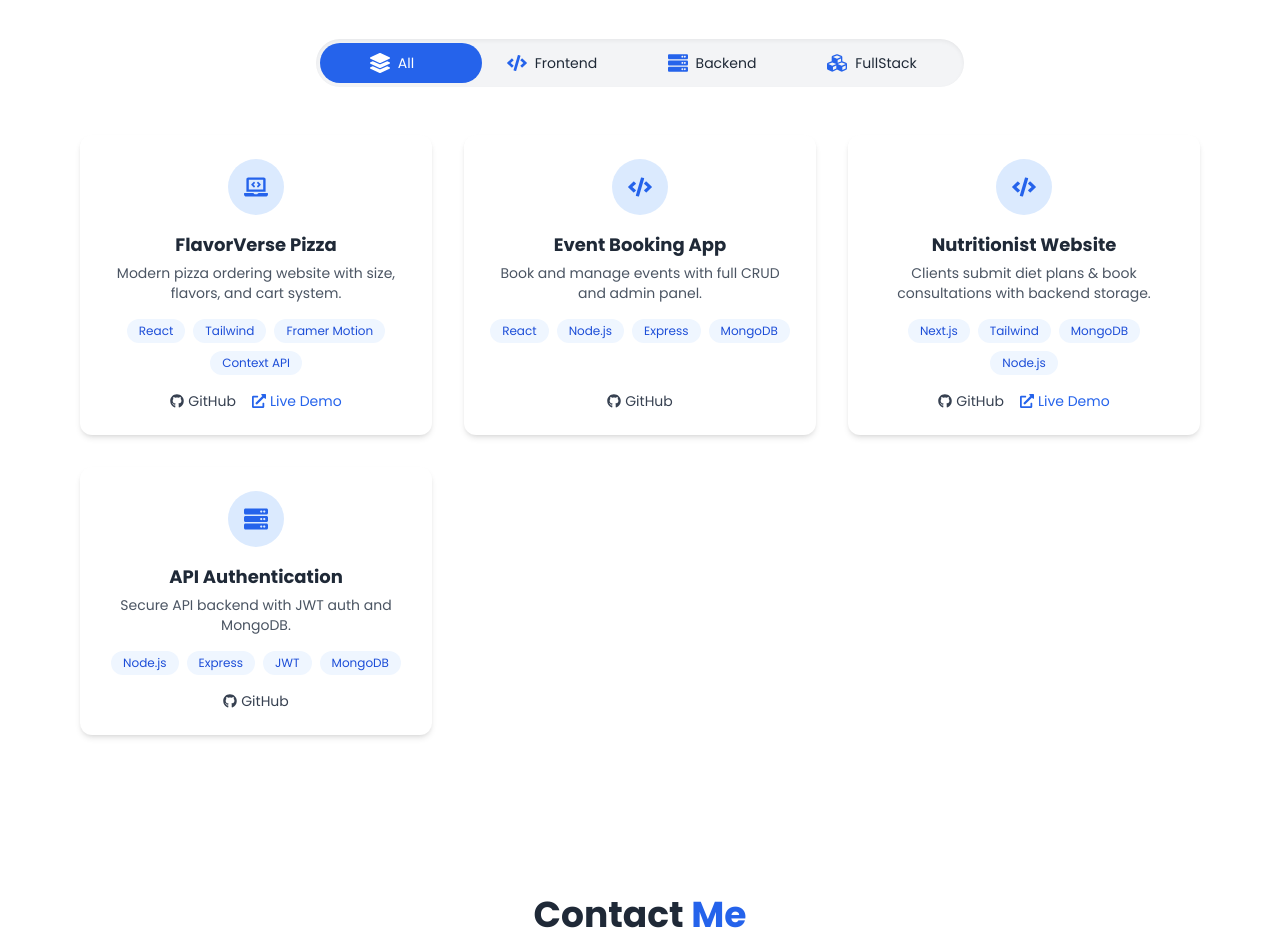
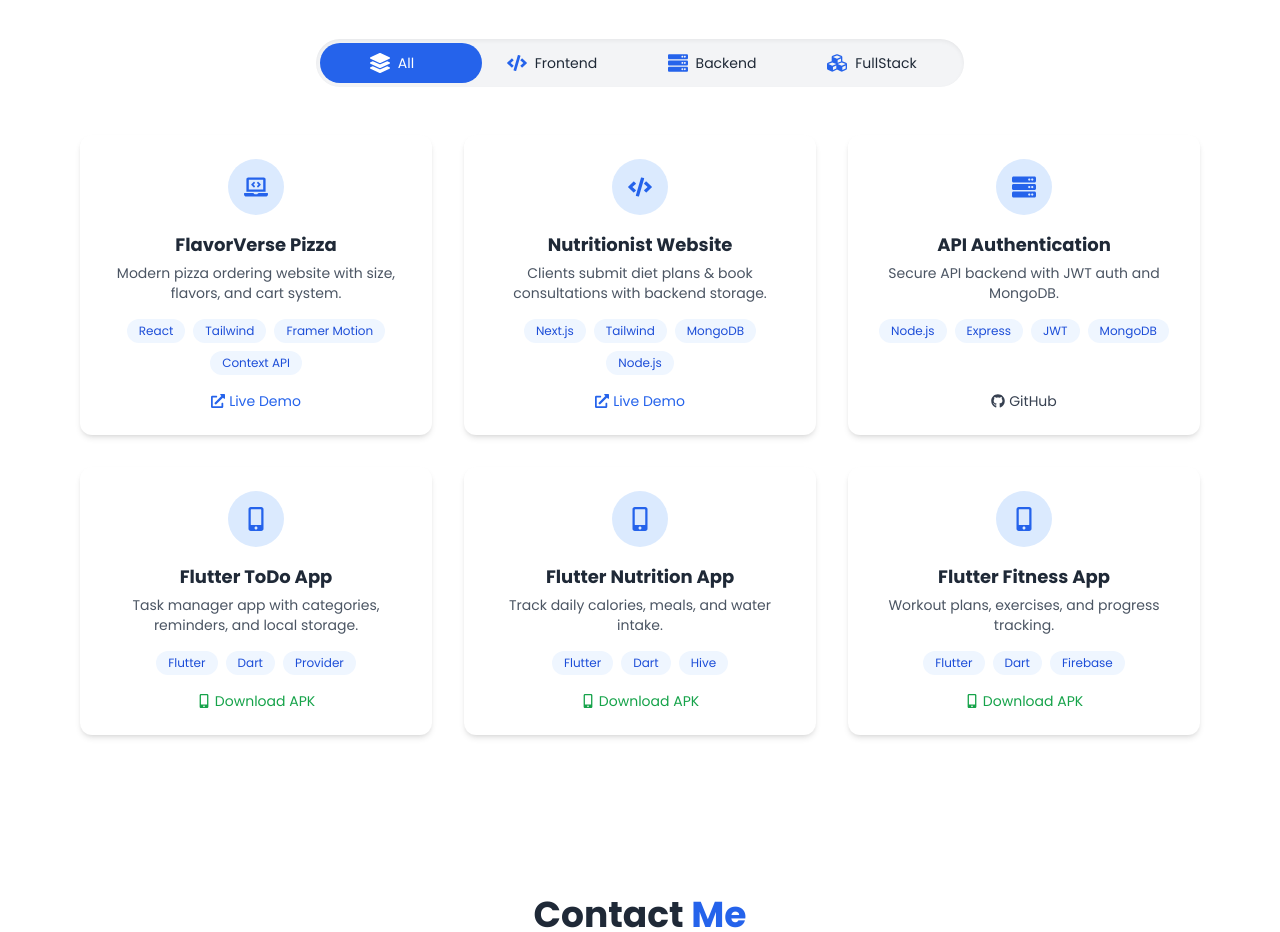
Before and after one commit to muhammadhusnainshahid/portfliohusnainsahab, a Next.js app: page / in a window 1280 px wide. Shown: the part 3081-4013 px from the top of the page. Built offline with nearby package versions, Linux system fonts and the light colour scheme.

Commit message:
Your descriptive message about the changes

```diff
--- a/src/components/ProjectsFilter.jsx
+++ b/src/components/ProjectsFilter.jsx
@@ -1,3 +1,4 @@
+
 "use client";
 import { useState } from "react";
 import {
@@ -8,9 +9,9 @@ import {
   FaExternalLinkAlt,
   FaCubes,
   FaLayerGroup,
+  FaMobileAlt,
 } from "react-icons/fa";
 import React from "react";
-import { motion, useInView, AnimatePresence } from "framer-motion";
 
 const allProjects = [
   {
@@ -19,18 +20,8 @@ const allProjects = [
     description:
       "Modern pizza ordering website with size, flavors, and cart system.",
     tech: ["React", "Tailwind", "Framer Motion", "Context API"],
-    github: "https://github.com/HameyDev/mern-food-app",
     live: "https://mern-food-app-frontend-0meh.onrender.com/",
     icon: <FaLaptopCode />,
-  },
-  {
-    title: "Event Booking App",
-    category: "Frontend",
-    description: "Book and manage events with full CRUD and admin panel.",
-    tech: ["React", "Node.js", "Express", "MongoDB"],
-    github: "https://github.com/yourname/event-booking",
-    live: "#",
-    icon: <FaCode />,
   },
   {
     title: "Nutritionist Website",
@@ -38,7 +29,6 @@ const allProjects = [
     description:
       "Clients submit diet plans & book consultations with backend storage.",
     tech: ["Next.js", "Tailwind", "MongoDB", "Node.js"],
-    github: "https://github.com/HameyDev/mern-nutrition",
     live: "https://nutricare-6flv.onrender.com/",
     icon: <FaCode />,
   },
@@ -50,6 +40,32 @@ const allProjects = [
     github: "https://github.com/yourname/api-auth",
     live: "#",
     icon: <FaServer />,
+  },
+
+  // ==== Flutter Projects (APK downloads) ====
+  {
+    title: "Flutter ToDo App",
+    category: "Frontend",
+    description: "Task manager app with categories, reminders, and local storage.",
+    tech: ["Flutter", "Dart", "Provider"],
+    apk: "/todo-app.apk", // put apk in /public/todo-app.apk
+    icon: <FaMobileAlt />,
+  },
+  {
+    title: "Flutter Nutrition App",
+    category: "Frontend",
+    description: "Track daily calories, meals, and water intake.",
+    tech: ["Flutter", "Dart", "Hive"],
+    apk: "/nutrition-app.apk", // /public/nutrition-app.apk
+    icon: <FaMobileAlt />,
+  },
+  {
+    title: "Flutter Fitness App",
+    category: "Frontend",
+    description: "Workout plans, exercises, and progress tracking.",
+    tech: ["Flutter", "Dart", "Firebase"],
+    apk: "/fitness-app.apk", // /public/fitness-app.apk
+    icon: <FaMobileAlt />,
   },
 ];
 
@@ -75,7 +91,9 @@ export default function ProjectsFilter() {
       <h2 className="text-3xl md:text-4xl font-bold text-center text-gray-800 mb-2">
         My <span className="text-blue-600">Projects</span>
       </h2>
-      <p className="text-center text-sm md:text-md text-gray-500 mb-10">Explore by category</p>
+      <p className="text-center text-sm md:text-md text-gray-500 mb-10">
+        Explore by category
+      </p>
 
       <div className="relative w-fit mx-auto mb-12 bg-gray-100 p-1 rounded-full shadow-inner flex">
         {/* Sliding Background */}
@@ -100,7 +118,6 @@ export default function ProjectsFilter() {
               activeCategory === cat ? "text-white" : "text-gray-800"
             }`}
           >
-            {/* Clone icon to apply color */}
             {React.cloneElement(iconMap[cat], {
               className: `w-5 h-5 ${
                 activeCategory === cat ? "text-white" : "text-blue-600"
@@ -144,7 +161,8 @@ export default function ProjectsFilter() {
             </div>
 
             {/* Buttons */}
-            <div className="flex justify-center gap-4 mt-auto">
+            <div className="flex justify-center gap-4 mt-auto flex-wrap">
+              {project.github && (
                 <a
                   href={project.github}
                   target="_blank"
@@ -153,7 +171,8 @@ export default function ProjectsFilter() {
                 >
                   <FaGithub /> GitHub
                 </a>
-              {project.live !== "#" && (
+              )}
+              {project.live && project.live !== "#" && (
                 <a
                   href={project.live}
                   target="_blank"
@@ -163,10 +182,19 @@ export default function ProjectsFilter() {
                   <FaExternalLinkAlt /> Live Demo
                 </a>
               )}
+              {project.apk && (
+                <a
+                  href={project.apk}
+                  download
+                  className="flex items-center gap-1 text-sm text-green-600 hover:underline"
+                >
+                  <FaMobileAlt /> Download APK
+                </a>
+              )}
             </div>
           </div>
         ))}
       </div>
     </section>
   );
-}
+};
```
Lines whose indentation alone changed are shown as unchanged.
